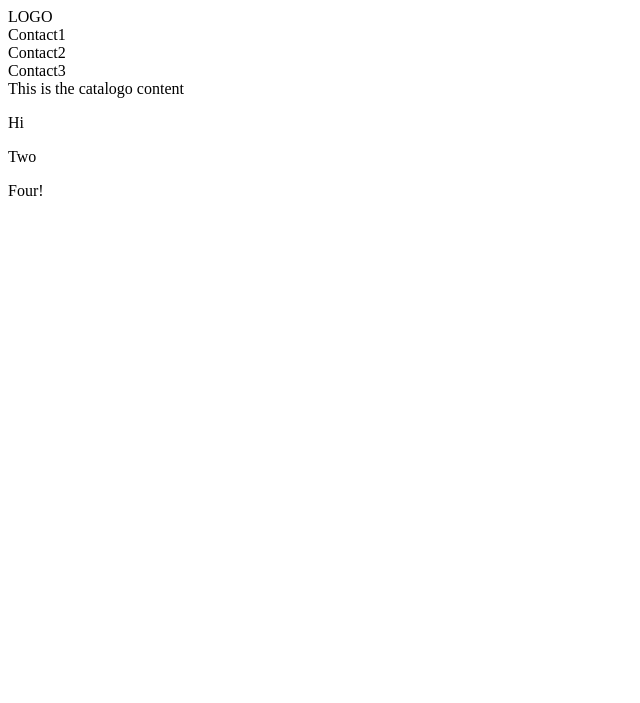
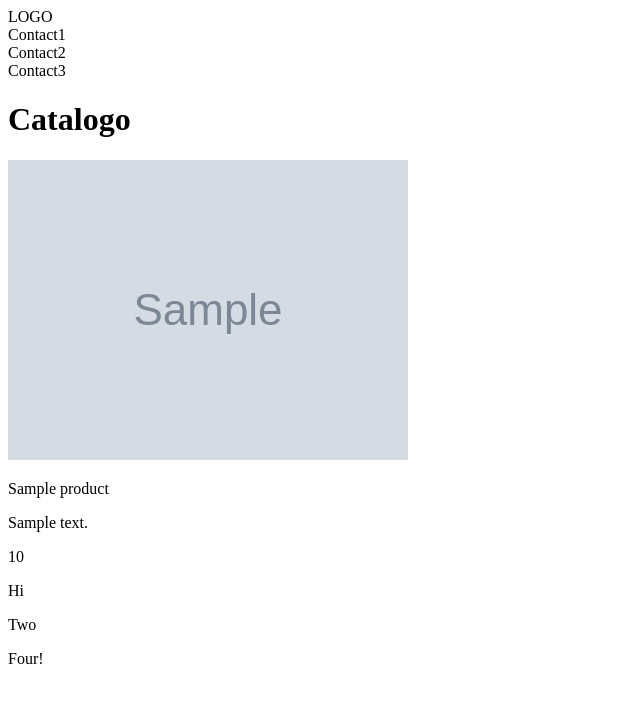
Before and after one commit to JohnnyLiang-OTU/project-sederia, a Python web app: template base/templates/base/catalogo.html in a window 1280 px wide. Shown: the top 703 px of the page, without its empty margins (0-640 px from the left). Run offline with Jinja, Linux system fonts and the light colour scheme; the template is opened without the code that fills it: most values are stand-ins (such as "Sample title", 1, 10 or a date in 2020); grey boxes marked "Sample" are stand-in pictures.

Commit message:
images added

```diff
--- a/base/models.py
+++ b/base/models.py
@@ -6,7 +6,8 @@ class Product(models.Model):
     name = models.CharField(max_length=25, blank=False, unique=False)
     description = models.CharField(max_length=125, blank=True, unique=False)
     price = models.DecimalField(decimal_places=2, default=0.00, blank=True, unique=False, max_digits=3)
+    display_price = models.BooleanField(default=False)
+    image = models.ImageField(null=True, blank=True, upload_to="media/")
     created = models.DateField(auto_now_add=True)
-
     def __str__(self):
         return f'Name: {self.name} || Description: {self.description} || Price: {self.price}'
--- a/base/templates/base/catalogo.html
+++ b/base/templates/base/catalogo.html
@@ -1,8 +1,27 @@
 {% extends 'main.html' %}
 {% block title %}Catalogo{% endblock title %}
-
 {% block content %}
-<div class="catalogo">
-    This is the catalogo content
+<div id="content">
+    <h1 class="title">Catalogo</h1>
+    <div class="container">
+        {% for product in product_query %}
+            <div class="card">
+                <div class="card_image">
+                    {% if product.image %}
+                        <img alt="Render Problem" src="{{ product.image.url }}">
+                    {% else %}
+                        <img alt="default_image">
+                    {% endif %}
+                </div>
+                <div class="card_content">
+                    <p>{{ product.name }}</p>
+                    <p>{{ product.description }}</p>
+                    {% if product.display_price %}
+                    <p>{{ product.price }}</p>
+                    {% endif %}
+                </div>
+            </div>
+        {% endfor %}
+    </div>
 </div>
 {% endblock content %}
--- a/templates/main.html
+++ b/templates/main.html
@@ -7,7 +7,7 @@
     <title>{% block title %}{% endblock title %}</title>
   </head>
   <body>
-	{% include 'navbar.html' %}
+	  {% include 'navbar.html' %}
 
 
     {% block content %}
```
Also changed, not shown: base/views.py (+4 -5 lines), base/migrations/0002_product_display_price_product_image.py (added), 1 other file.
